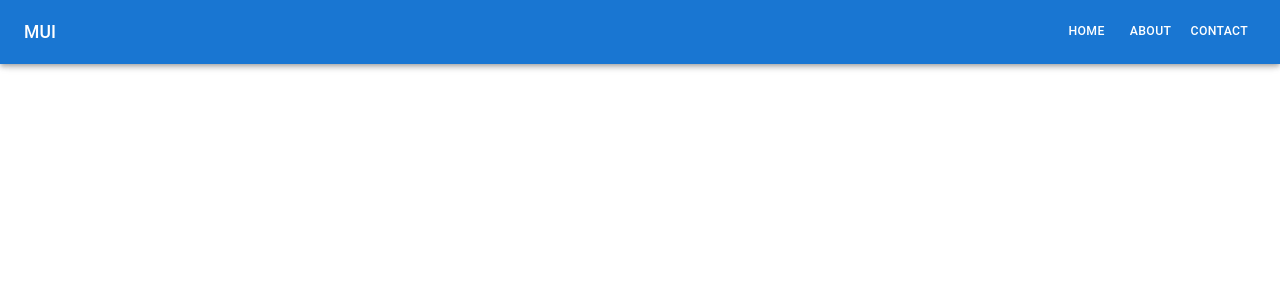
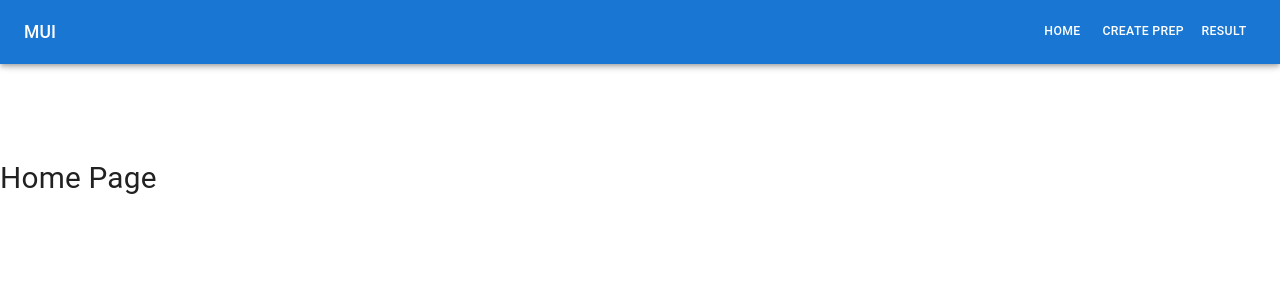
Before and after one commit to martinyis/Prep-ai, a React (Create React App) app: page / in a window 1280 px wide. Shown: the top 300 px of the page. Built offline with nearby package versions, Linux system fonts and the light colour scheme.

Commit message:
Added Final Routes

```diff
--- a/src/App.js
+++ b/src/App.js
@@ -1,19 +1,23 @@
-import { BrowserRouter as Router, Route, Routes } from 'react-router-dom';
+import { BrowserRouter, Route, Routes } from 'react-router-dom';
+import { Switch } from 'react-router';
 import HomePage from './pages/HomePage';
 import CreatePrep from './pages/CreatePrep';
 import ResultPage from './pages/ResultPage';
 import NavBar from './components/NavBar';
+import Layout from './components/Layout';
 function App() {
   return (
-    <div className="App">
-      <NavBar />
-      {/* <Routes>
-        <Route path="/" element={<HomePage />}></Route>
-        <Route path="/create" element={<CreatePrep />}></Route>
-        <Route path="/result" element={<ResultPage />}></Route>
-      </Routes> */}
-      <HomePage />
-    </div>
+    <BrowserRouter>
+      <div className="App">
+        <Routes>
+          <Route path="/" element={<Layout />}>
+            <Route index element={<HomePage />}></Route>
+            <Route path="/create" element={<CreatePrep />}></Route>
+            <Route path="/result" element={<ResultPage />}></Route>
+          </Route>
+        </Routes>
+      </div>
+    </BrowserRouter>
   );
 }
 
--- /dev/null
+++ b/src/components/Layout.jsx
@@ -0,0 +1,13 @@
+import { Outlet } from 'react-router-dom';
+import NavBar from './NavBar';
+
+const Layout = () => {
+  return (
+    <>
+      <NavBar />
+      <Outlet />
+    </>
+  );
+};
+
+export default Layout;
--- a/src/components/NavBar.jsx
+++ b/src/components/NavBar.jsx
@@ -14,6 +14,7 @@ import MenuIcon from '@mui/icons-material/Menu';
 import Toolbar from '@mui/material/Toolbar';
 import Typography from '@mui/material/Typography';
 import Button from '@mui/material/Button';
+import { Link } from 'react-router-dom';
 
 const drawerWidth = 240;
 const navItems = ['Home', 'About', 'Contact'];
@@ -69,11 +70,20 @@ function NavBar(props) {
             MUI
           </Typography>
           <Box sx={{ display: { xs: 'none', sm: 'block' } }}>
-            {navItems.map((item) => (
+            {/* {navItems.map((item) => (
               <Button key={item} sx={{ color: '#fff' }}>
                 {item}
               </Button>
-            ))}
+            ))} */}
+            <Link to="/">
+              <Button sx={{ color: '#fff' }}>Home</Button>
+            </Link>
+            <Link to="create">
+              <Button sx={{ color: '#fff' }}>Create Prep</Button>
+            </Link>
+            <Link to="result">
+              <Button sx={{ color: '#fff' }}>Result</Button>
+            </Link>
           </Box>
         </Toolbar>
       </AppBar>
--- a/src/pages/HomePage.jsx
+++ b/src/pages/HomePage.jsx
@@ -1,11 +1,12 @@
 import { Typography } from '@material-ui/core';
+import { Box } from '@mui/system';
 
 const HomePage = () => {
   return (
     <div>
-      <p>
-        Welcome to my website! This is the default paragraph on the homepage.
-      </p>
+      <Box sx={{ marginTop: 20 }}>
+        <Typography variant="h4">Home Page</Typography>
+      </Box>
     </div>
   );
 };
```
